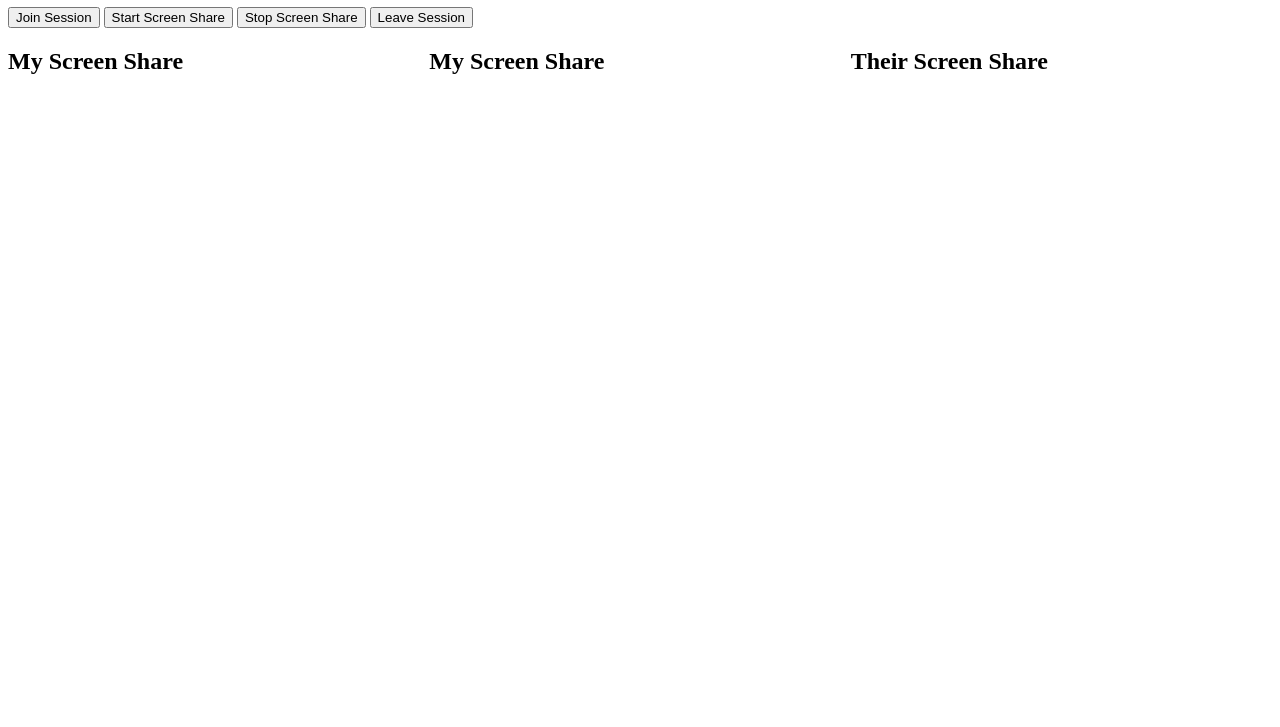
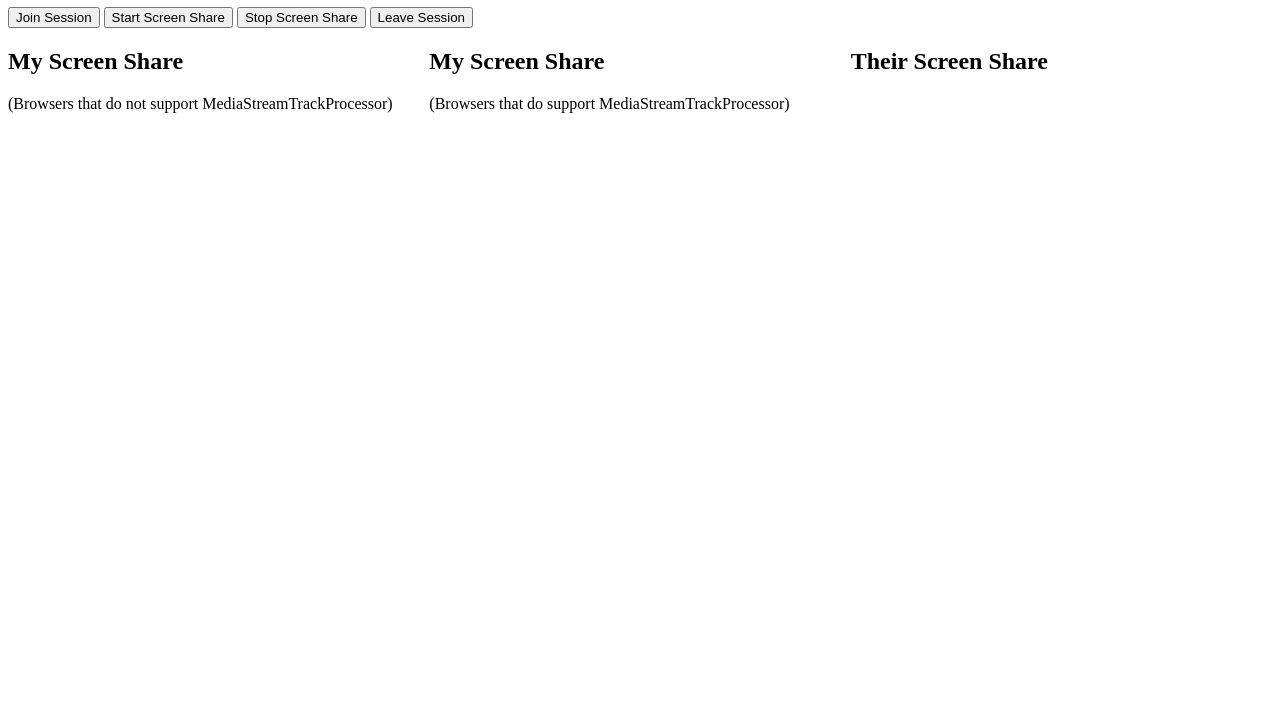
Before and after one commit to tommygaessler/vsdktestscreenshare, a plain HTML site: page index.html in a window 1280 px wide. Shown: the part 73-800 px from the top of the page. Drawn offline with Linux system fonts and the light colour scheme; some packages are replaced by stand-ins of ours; a script that the page names is missing.

Commit message:
Update index.html

```diff
--- a/index.html
+++ b/index.html
@@ -15,10 +15,12 @@
     <div class="row">
       <div class="column">
         <h2>My Screen Share</h2>
+        <p>(Browsers that do not support MediaStreamTrackProcessor)</p>
         <canvas id="my-screen-share-canvas" width="1920" height="1080"></canvas>
       </div>
       <div class="column">
         <h2>My Screen Share</h2>
+        <p>(Browsers that do support MediaStreamTrackProcessor)</p>
         <video id="my-screen-share-video" width="1920" height="1080"></video>
       </div>
       <div class="column">
```
